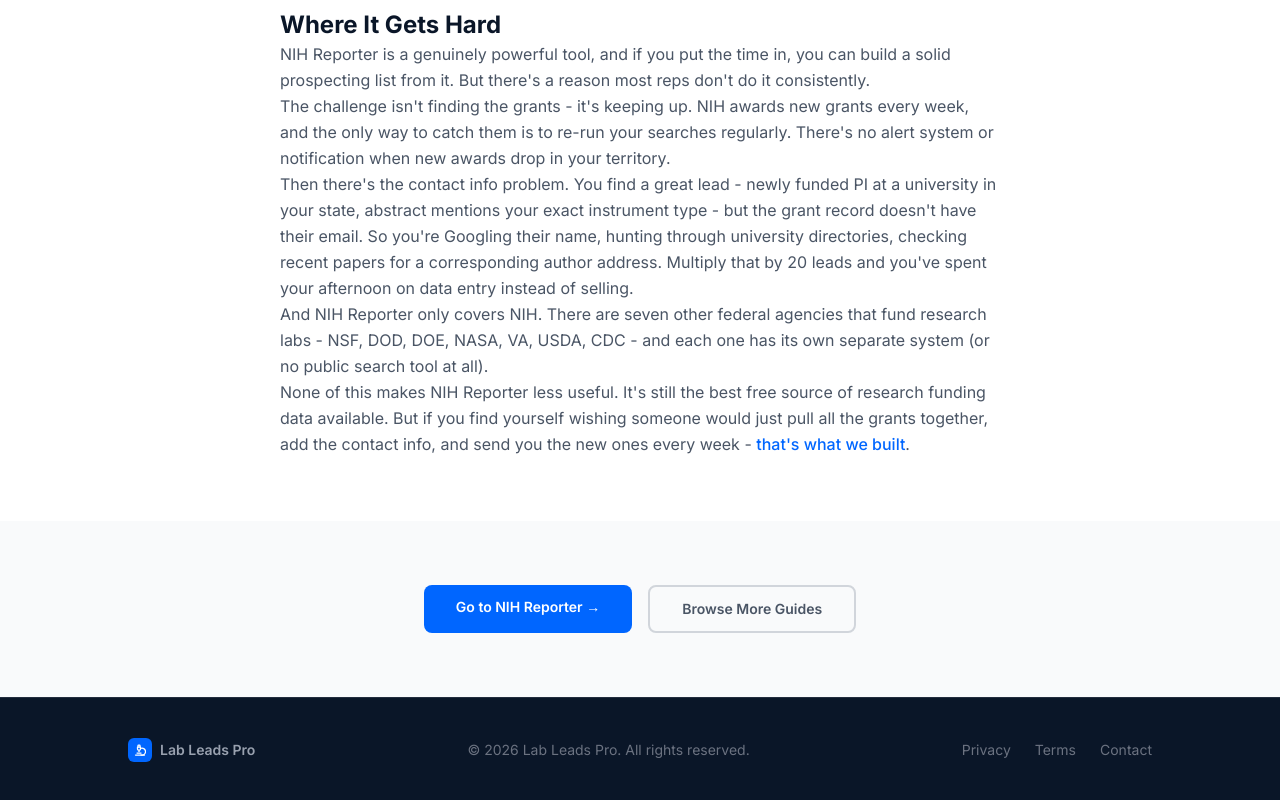
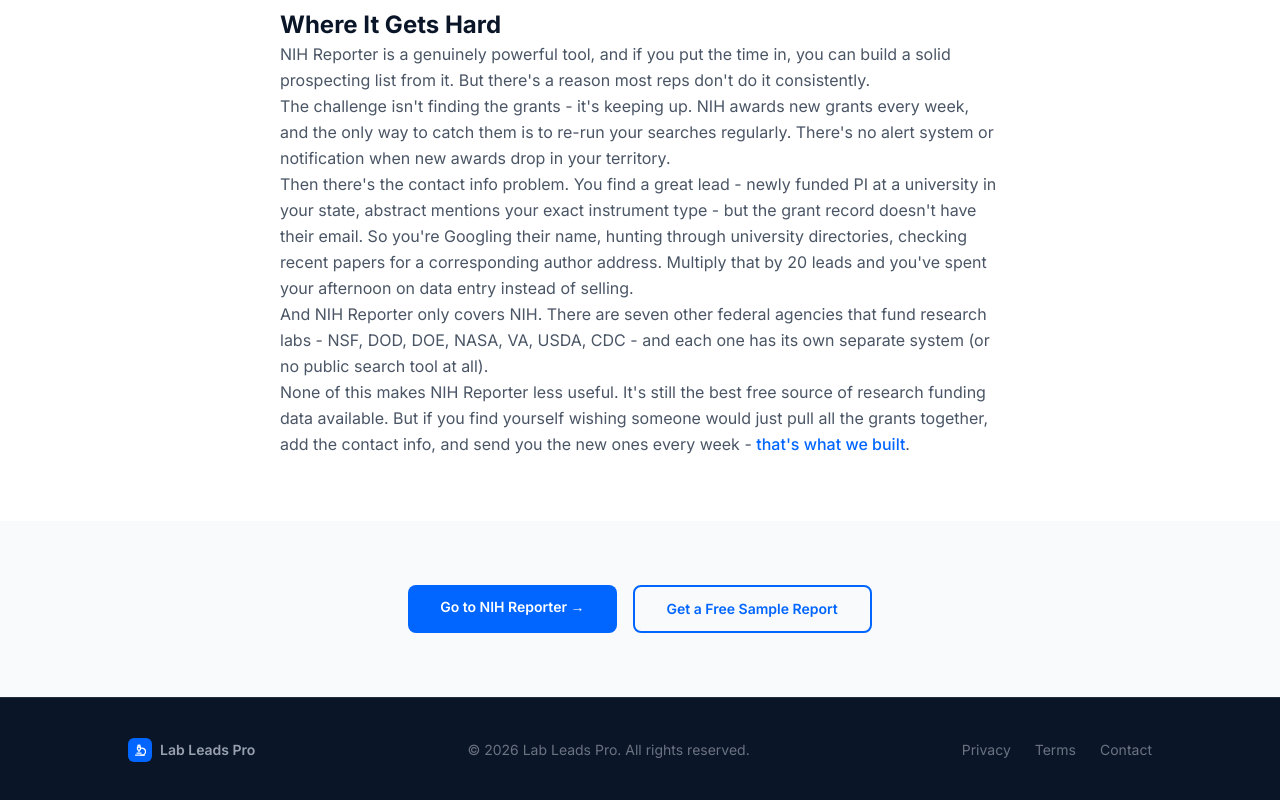
Before and after one commit to lableadmanager-bit/lableadspro-website, a Next.js app: page /nih-reporter-guide in a window 1280 px wide. Shown: the part 3167-3967 px from the top of the page. Built offline with nearby package versions, Linux system fonts and the light colour scheme.

Commit message:
NIH Reporter guide: add free sample report button alongside NIH Reporter link

```diff
--- a/src/app/nih-reporter-guide/page.tsx
+++ b/src/app/nih-reporter-guide/page.tsx
@@ -435,7 +435,7 @@ export default function NIHReporterGuide() {
           </div>
         </article>
 
-        {/* CTA - soft, not salesy */}
+        {/* CTA */}
         <section className="py-16 bg-gray-50">
           <div className="max-w-3xl mx-auto px-6 text-center">
             <div className="flex flex-col sm:flex-row gap-4 justify-center">
@@ -448,10 +448,10 @@ export default function NIHReporterGuide() {
                 Go to NIH Reporter →
               </a>
               <Link
-                href="/guides"
-                className="inline-block text-sm font-semibold text-[var(--color-gray-600)] border-2 border-gray-300 hover:border-gray-400 px-8 py-3 rounded-lg transition-colors"
+                href="/sample"
+                className="inline-block text-sm font-semibold text-[var(--color-brand)] border-2 border-[var(--color-brand)] hover:bg-blue-50 px-8 py-3 rounded-lg transition-colors"
               >
-                Browse More Guides
+                Get a Free Sample Report
               </Link>
             </div>
           </div>
```
